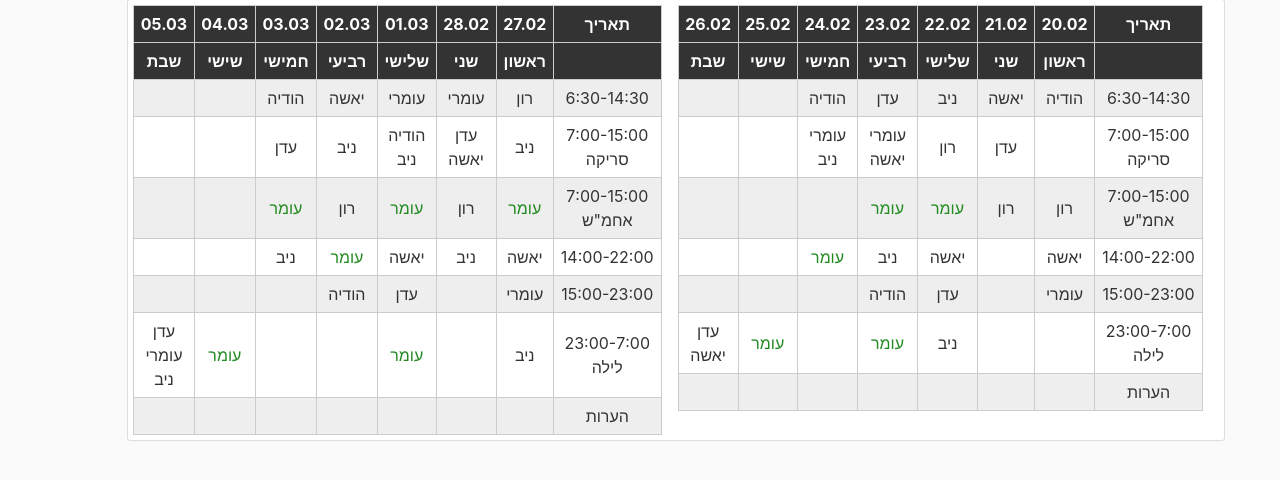
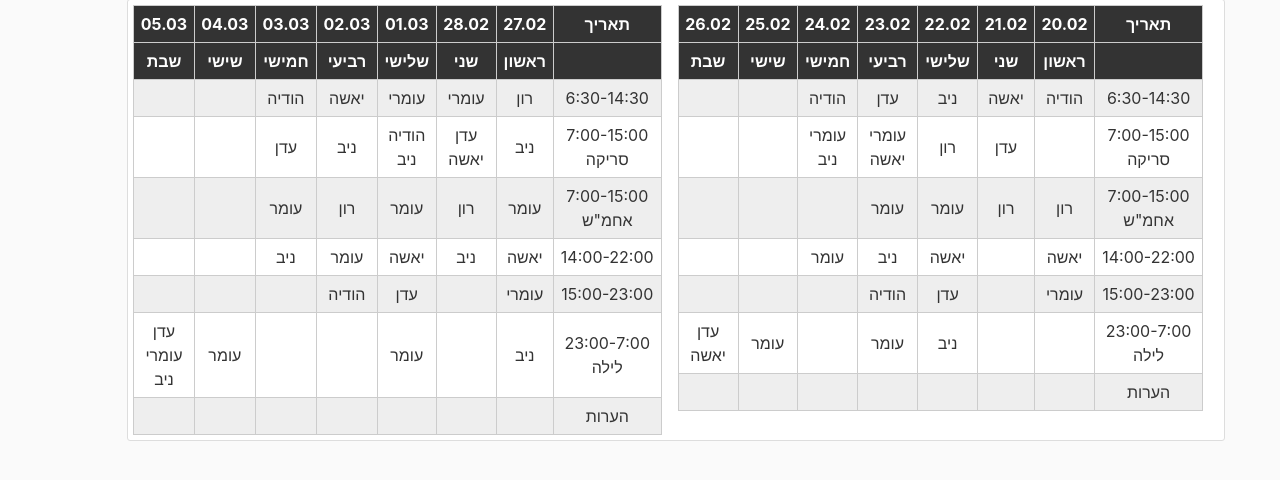
Before and after one commit to omerg864/mishmar-django-render, a Django app: page /organization/4/ in a window 1280 px wide. Shown: the part 147-627 px from the top of the page. Run offline with Django 3.2, Linux system fonts and the light colour scheme; a user stored in the database is signed in; data comes from the database, SQL or seed files in the repository; both versions use the stored data as it was after the commit; some libraries are stand-ins or nearby versions.

Commit message:
ready organization green remove

```diff
--- a/mishmar/templates/mishmar/organization-detail.html
+++ b/mishmar/templates/mishmar/organization-detail.html
@@ -31,7 +31,7 @@
         <tr style="align-content: end">
             <td>{{ key.title }} <br> {% if key.sub_title != None %} {{key.sub_title}} {%endif %}</td>
             {% for shift in key|get_week_shift:week %}
-            <td class="tableA" {% if shift|check_user:request.user %} style="color: #228B22;" {% endif %}>{{shift}}</td>
+            <td class="tableA">{{shift}}</td>
             {% endfor %}
         </tr>
         {% endif %}
```
Also changed, not shown: db.sqlite3.
